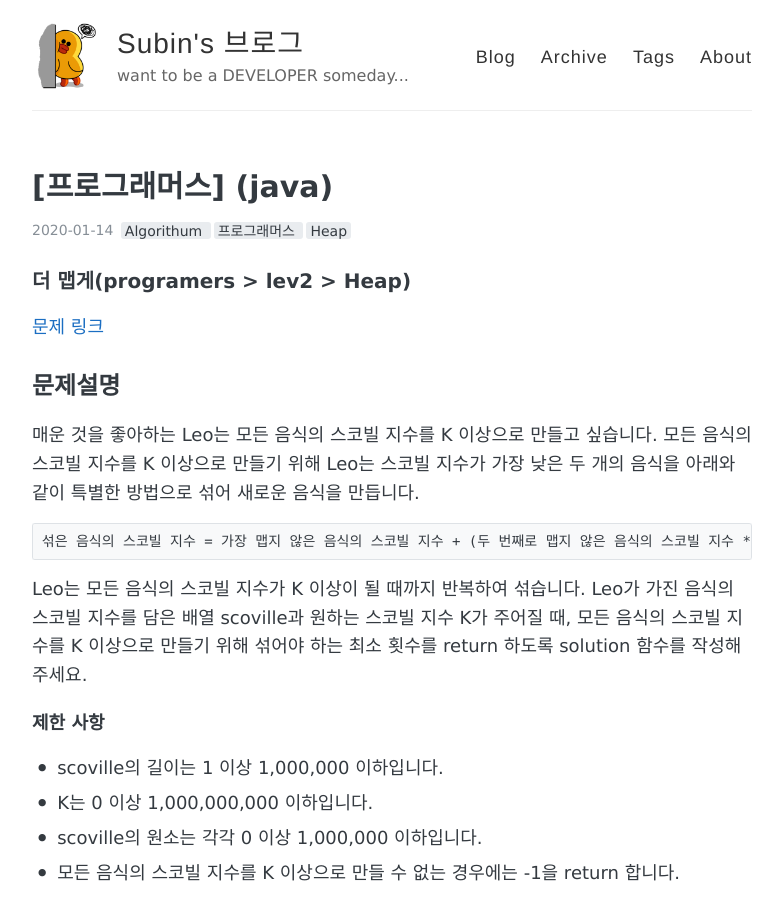
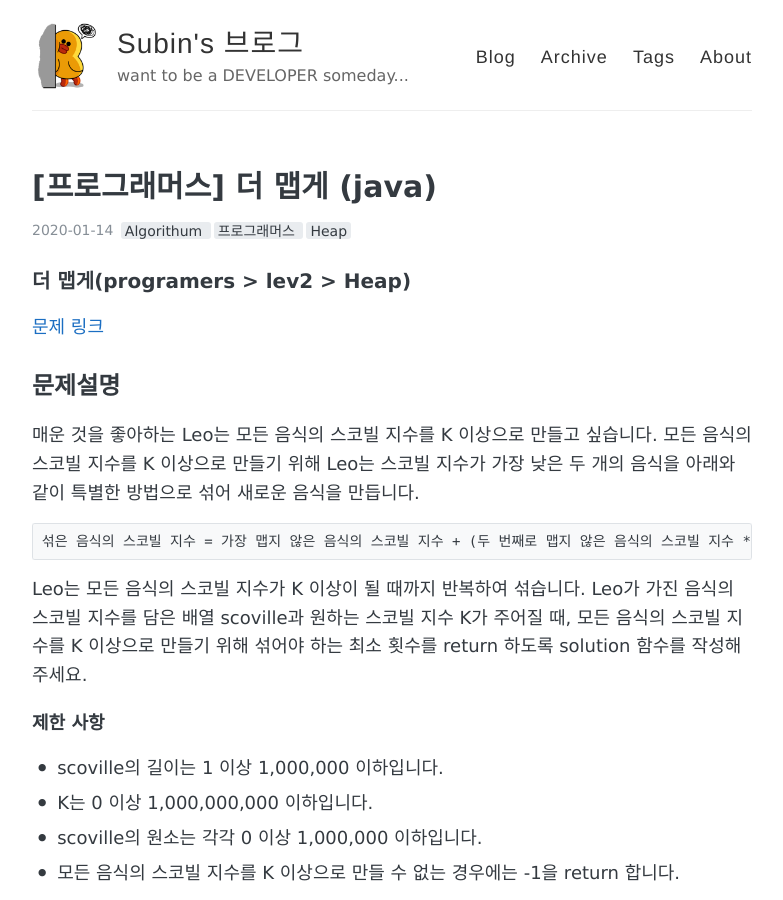
Before and after one commit to Parksuu/Parksuu.github.io, a Jekyll site: the page built from _posts/2020-01-14-10-[프로그래머스]-더맵게-(java).md, in a window 1280 px wide and 900 px high. Shown: the whole window, without its empty margins (248-1031 px from the left). Built offline with Jekyll 4.4.1, drawn with Linux system fonts in a browser that asks for light colours; comment, search, counter and statistics services are not loaded.

Commit message:
더맵게

```diff
--- a/_posts/2020-01-14-10-[프로그래머스]-더맵게-(java).md
+++ b/_posts/2020-01-14-10-[프로그래머스]-더맵게-(java).md
@@ -1,6 +1,6 @@
 ---
 layout: post
-title: "[프로그래머스]  (java)"
+title: "[프로그래머스] 더 맵게 (java)"
 tags:
   - Algorithum
   - 프로그래머스
```
